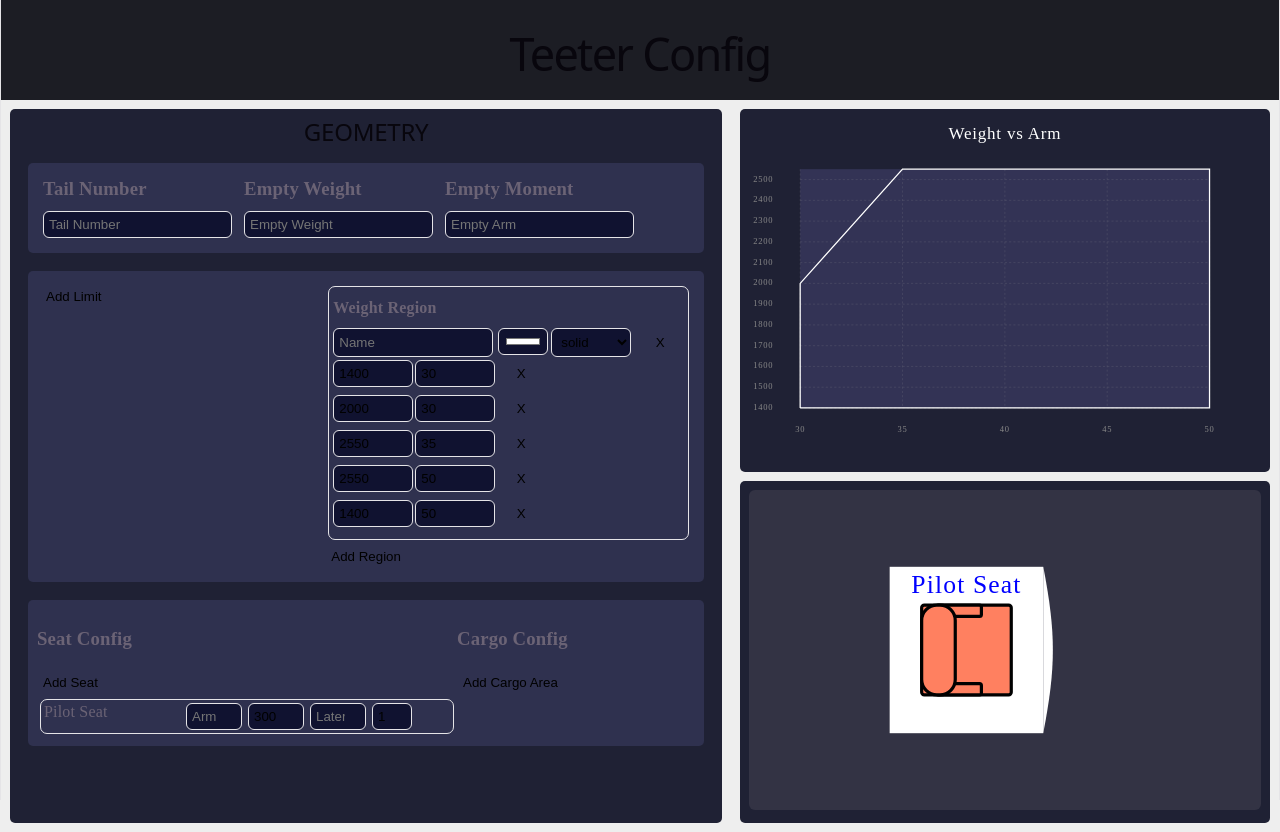
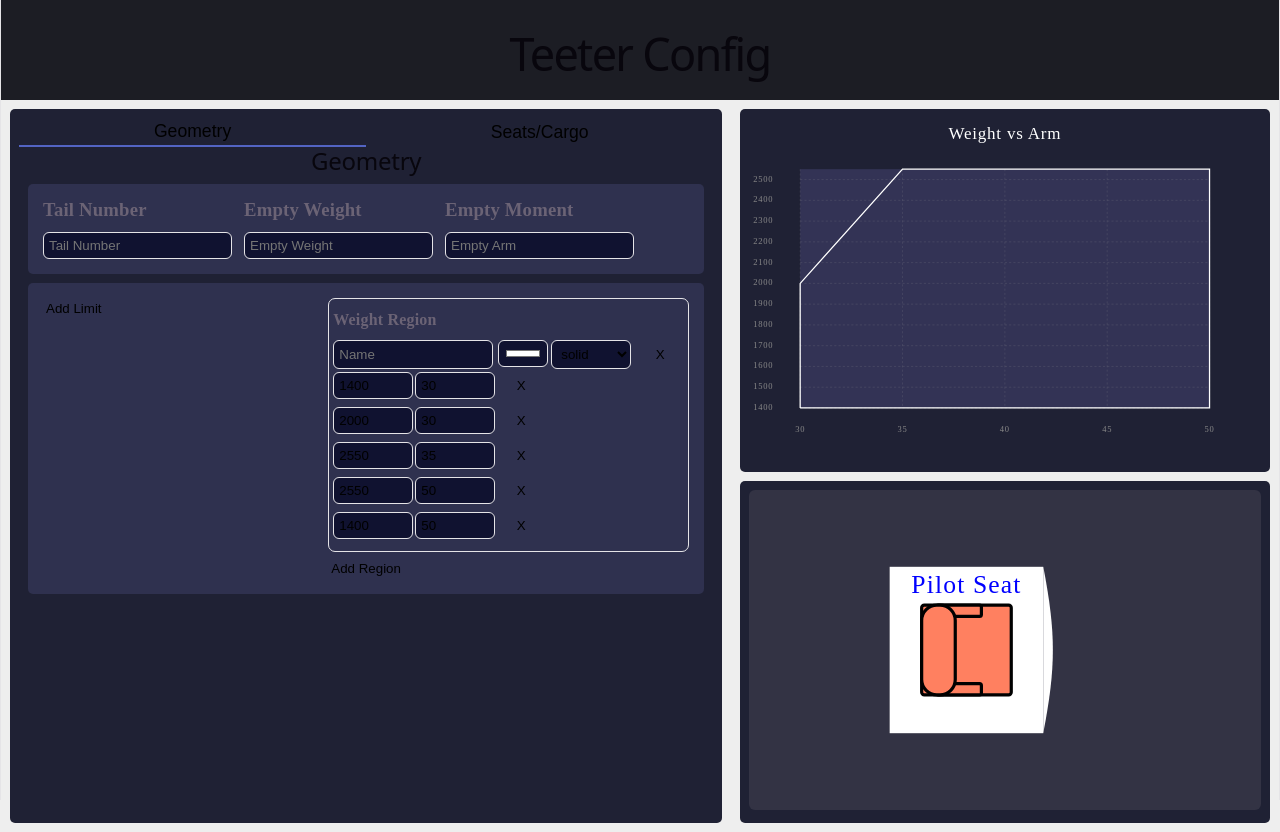
Before and after one commit to avtac/balance, a React (Vite) app: page / in a window 1280 px wide. Built offline with nearby package versions, Linux system fonts and the light colour scheme.

Commit message:
Added multi pane selection for left panel

```diff
--- a/src/App.tsx
+++ b/src/App.tsx
@@ -1,10 +1,12 @@
 import './App.css'
-import { Region, HorizontalRegion, VerticalRegion } from './Layout.tsx'
+import { MultiPane } from './Layout.tsx'
 import Geometry from './Geometry.tsx'
 import Diagram from './Diagram.tsx'
 import Graph from './Graph.tsx'
 import { useState } from 'react'
 import type { configT } from './Types.tsx'
+import { SeatConfig } from './Seats.tsx'
+import { CargoConfig } from './Cargo.tsx'
 
 function App() {
   const defaultValue: configT = {
@@ -48,7 +50,15 @@ function App() {
     <section id="content">
       <div id="split">
         <div id='leftPanel'>
-          <Geometry config={config} setConfig={setConfigSpecial} />
+          <MultiPane>
+            <Geometry name={"Geometry"} config={config} setConfig={setConfigSpecial} />
+            <div name={"Seats/Cargo"}>
+              <h2>Seats</h2>
+              <SeatConfig config={config} setConfig={setConfig} />
+              <h2>Cargo</h2>
+              <CargoConfig config={config} setConfig={setConfig} />
+            </div>
+          </MultiPane>
         </div>
         <div id='rightPanel'>
           <div id='graphHolder'>
--- /dev/null
+++ b/src/Cargo.tsx
@@ -0,0 +1,53 @@
+import { Grouping, Subregion } from "./Layout";
+import type { cargoAreaT } from "./Types";
+
+function CargoInput({area, index, config, setConfig}) {
+
+  function setValue(name: string, value: (string | number)) {
+    const tmp = JSON.parse(JSON.stringify(config));
+    tmp.cargoAreas[index][name] = value;
+    setConfig(tmp);
+  }
+
+  function removeCargo() {
+    const tmp = JSON.parse(JSON.stringify(config));
+    tmp.cargoAreas.splice(index, 1);
+    setConfig(tmp);
+  }
+
+  return (
+    <div className="cargoInput">
+      <input name={"name" + index} placeholder="Name" value={area.name ? area.name : ""} onChange={e => setValue('name', e.target.value)}/>
+      <input name={"arm" + index} placeholder="Arm" type="number" value={area.arm ? area.arm : ""} onChange={e => setValue('arm', e.target.value)}/>
+      <input name={"maxWeight" + index} placeholder="Max Weight" type="number" value={area.maxWeight ? area.maxWeight : ""} onChange={e => setValue('maxWeight', e.target.value)}/>
+      <button onClick={() => removeCargo()}>X</button>
+    </div>
+  );
+}
+
+function CargoConfig({config, setConfig}) {
+
+  function addCargo() {
+    const tmp = JSON.parse(JSON.stringify(config));
+    tmp.cargoAreas.push({ id: crypto.randomUUID(), name: "", arm: 0, maxWeight: 300});
+    setConfig(tmp);
+  }
+
+  return (
+    <Subregion>
+      <div id="cargoConfig">
+        <h3>Cargo Config</h3>
+        <button onClick={addCargo}>Add Cargo Area</button>
+        <form id="cargoForm">
+          {config.cargoAreas.map((area: cargoAreaT, index: number) => (
+            <Grouping key={area.id}>
+              <CargoInput area={area} index={index} config={config} setConfig={setConfig}/>
+            </Grouping>
+          ))}
+        </form>
+      </div>
+    </Subregion>
+  );
+}
+
+export { CargoConfig }
--- a/src/Geometry.tsx
+++ b/src/Geometry.tsx
@@ -143,101 +143,6 @@ function WeightRegion({region, config, setConfig, nameString = ""}) {
   );
 }
 
-function SeatInput({seat, index, config, setConfig}) {
-
-  function setValue(name: string, value: (string | number)) {
-    const tmp = JSON.parse(JSON.stringify(config));
-    tmp.seats[index][name] = value;
-    setConfig(tmp);
-  }
-
-  function removeSeat() {
-    const tmp = JSON.parse(JSON.stringify(config));
-    tmp.seats.splice(index, 1);
-    setConfig(tmp);
-  }
-
-  return (
-    <div className="seatInput">
-      {index === 0 ? <p>{seat.name}</p> : <input name={"name" + index} placeholder="Name" value={seat.name ? seat.name : ""} onChange={e => setValue('name', e.target.value)}/>}
-      <input name={"arm" + index} placeholder="Arm" type="number" value={seat.arm ? seat.arm : ""} onChange={e => setValue('arm', e.target.value)}/>
-      <input name={"maxWeight" + index} placeholder="Max Weight" min={0} type="number" value={seat.maxWeight ? seat.maxWeight : ""} onChange={e => setValue('maxWeight', Number(e.target.value))}/>
-      <input name={"lateralDist" + index} placeholder="Lateral Offset" type="number" value={seat.lateralDist ? seat.lateralDist : ""} onChange={e => setValue('lateralDist', Number(e.target.value))}/>
-      <input name={"seatCount" + index} placeholder="Seat Count" min={1} type="number" value={seat.seatCount ? seat.seatCount : ""} onChange={e => setValue('seatCount', Number(e.target.value))}/>
-      {index !== 0 && <button onClick={() => removeSeat()}>X</button>}
-    </div>
-  );
-}
-
-function SeatConfig({config, setConfig}) {
-  function addSeat() {
-    const tmp = JSON.parse(JSON.stringify(config));
-    tmp.seats.push({id: crypto.randomUUID(), name: "New", arm: 0, seatCount: 1, maxWeight: 300, lateralDist: 0});
-    setConfig(tmp);
-  }
-
-  return (
-    <div id="seatConfig">
-      <h3>Seat Config</h3>
-      <button onClick={addSeat}>Add Seat</button>
-      <form id="seatsForm">
-        {config.seats.map((seat: seatT, index: number) => (
-          <Grouping key={seat.id}>
-            <SeatInput seat={seat} index={index} config={config} setConfig={setConfig}/>
-          </Grouping>
-        ))}
-      </form>
-    </div>
-  );
-}
-
-function CargoInput({area, index, config, setConfig}) {
-
-  function setValue(name: string, value: (string | number)) {
-    const tmp = JSON.parse(JSON.stringify(config));
-    tmp.cargoAreas[index][name] = value;
-    setConfig(tmp);
-  }
-
-  function removeCargo() {
-    const tmp = JSON.parse(JSON.stringify(config));
-    tmp.cargoAreas.splice(index, 1);
-    setConfig(tmp);
-  }
-
-  return (
-    <div className="cargoInput">
-      <input name={"name" + index} placeholder="Name" value={area.name ? area.name : ""} onChange={e => setValue('name', e.target.value)}/>
-      <input name={"arm" + index} placeholder="Arm" type="number" value={area.arm ? area.arm : ""} onChange={e => setValue('arm', e.target.value)}/>
-      <input name={"maxWeight" + index} placeholder="Max Weight" type="number" value={area.maxWeight ? area.maxWeight : ""} onChange={e => setValue('maxWeight', e.target.value)}/>
-      <button onClick={() => removeCargo()}>X</button>
-    </div>
-  );
-}
-
-function CargoConfig({config, setConfig}) {
-
-  function addCargo() {
-    const tmp = JSON.parse(JSON.stringify(config));
-    tmp.cargoAreas.push({ id: crypto.randomUUID(), name: "", arm: 0, maxWeight: 300});
-    setConfig(tmp);
-  }
-
-  return (
-    <div id="cargoConfig">
-      <h3>Cargo Config</h3>
-      <button onClick={addCargo}>Add Cargo Area</button>
-      <form id="cargoForm">
-        {config.cargoAreas.map((area: cargoAreaT, index: number) => (
-          <Grouping key={area.id}>
-            <CargoInput area={area} index={index} config={config} setConfig={setConfig}/>
-          </Grouping>
-        ))}
-      </form>
-    </div>
-  );
-}
-
 function AircraftLimits({config, setConfig}) {
   function addLimit() {
     const tmp = JSON.parse(JSON.stringify(config));
@@ -290,7 +195,7 @@ function Geometry({config, setConfig}) {
 
   return (
     <>
-      <h2>GEOMETRY</h2>
+      <h2>Geometry</h2>
       <div style={{flex: 0}}>
       <Subregion>
         <AircraftConfig />
@@ -301,14 +206,6 @@ function Geometry({config, setConfig}) {
         <AircraftLimits config={config} setConfig={setConfig} />
       </Subregion>
       </div>
-      <div style={{flex: 5}}>
-      <Subregion>
-        <HorizontalRegion>
-          <SeatConfig config={config} setConfig={setConfig} />
-          <CargoConfig config={config} setConfig={setConfig} />
-        </HorizontalRegion>
-      </Subregion>
-      </div>
     </>
   );
 }
--- a/src/Layout.css
+++ b/src/Layout.css
@@ -46,3 +46,26 @@
   border: 1px solid var(--border);
   margin: 3px;
 }
+
+.multiPane {
+  #topBar {
+    width: 100%;
+    display: flex;
+    .topButton {
+      padding: 3px;
+      flex: 1;
+      border-radius: 0px;
+      background: none;
+      font-size: 1.1rem;
+    }
+    .topButton:hover {
+      background: #77777733
+    }
+    .topButton:active {
+      background: #77777722
+    }
+    .selected {
+      border-bottom: 2px solid var(--accent);
+    }
+  }
+}
--- a/src/Layout.tsx
+++ b/src/Layout.tsx
@@ -1,3 +1,4 @@
+import { Children, isValidElement, useState, type ReactNode } from 'react';
 import './Layout.css'
 
 function Region({children}) {
@@ -40,4 +41,32 @@ function VerticalRegion({children, fraction="1fr"}) {
   );
 }
 
-export { Region, Subregion, HorizontalRegion, VerticalRegion, Grouping }
+function MultiPane({ children }) {
+  const [selected, setSelected] = useState(0);
+
+  function addButton(child: ReactNode, index: number) {
+    if (!isValidElement(child)) return;
+
+    let name = child.props.name ?? 'Missing Component Name';
+    return <button
+              className={'topButton' + (selected === index ? ' selected' : '')}
+              onClick={() => setSelected(index)}>
+              {name}
+            </button>
+  }
+
+  return (
+    <div className='multiPane'>
+      <div id='topBar'>
+        {Children.map(children, addButton)}
+      </div>
+      <div id='body'>
+        {Children.map(children, (child: ReactNode, index: number) => {
+          return index === selected && child;
+        })}
+      </div>
+    </div>
+  );
+}
+
+export { Region, Subregion, HorizontalRegion, VerticalRegion, Grouping, MultiPane }
--- /dev/null
+++ b/src/Seats.tsx
@@ -0,0 +1,54 @@
+import { Grouping, Subregion } from "./Layout";
+import type { seatT } from "./Types";
+
+function SeatInput({seat, index, config, setConfig}) {
+
+  function setValue(name: string, value: (string | number)) {
+    const tmp = JSON.parse(JSON.stringify(config));
+    tmp.seats[index][name] = value;
+    setConfig(tmp);
+  }
+
+  function removeSeat() {
+    const tmp = JSON.parse(JSON.stringify(config));
+    tmp.seats.splice(index, 1);
+    setConfig(tmp);
+  }
+
+  return (
+    <div className="seatInput">
+      {index === 0 ? <p>{seat.name}</p> : <input name={"name" + index} placeholder="Name" value={seat.name ? seat.name : ""} onChange={e => setValue('name', e.target.value)}/>}
+      <input name={"arm" + index} placeholder="Arm" type="number" value={seat.arm ? seat.arm : ""} onChange={e => setValue('arm', e.target.value)}/>
+      <input name={"maxWeight" + index} placeholder="Max Weight" min={0} type="number" value={seat.maxWeight ? seat.maxWeight : ""} onChange={e => setValue('maxWeight', Number(e.target.value))}/>
+      <input name={"lateralDist" + index} placeholder="Lateral Offset" type="number" value={seat.lateralDist ? seat.lateralDist : ""} onChange={e => setValue('lateralDist', Number(e.target.value))}/>
+      <input name={"seatCount" + index} placeholder="Seat Count" min={1} type="number" value={seat.seatCount ? seat.seatCount : ""} onChange={e => setValue('seatCount', Number(e.target.value))}/>
+      {index !== 0 && <button onClick={() => removeSeat()}>X</button>}
+    </div>
+  );
+}
+
+function SeatConfig({config, setConfig}) {
+  function addSeat() {
+    const tmp = JSON.parse(JSON.stringify(config));
+    tmp.seats.push({id: crypto.randomUUID(), name: "New", arm: 0, seatCount: 1, maxWeight: 300, lateralDist: 0});
+    setConfig(tmp);
+  }
+
+  return (
+    <Subregion>
+      <div id="seatConfig">
+        <h3>Seat Config</h3>
+        <button onClick={addSeat}>Add Seat</button>
+        <form id="seatsForm">
+          {config.seats.map((seat: seatT, index: number) => (
+            <Grouping key={seat.id}>
+              <SeatInput seat={seat} index={index} config={config} setConfig={setConfig}/>
+            </Grouping>
+          ))}
+        </form>
+      </div>
+    </Subregion>
+  );
+}
+
+export { SeatConfig }
```
